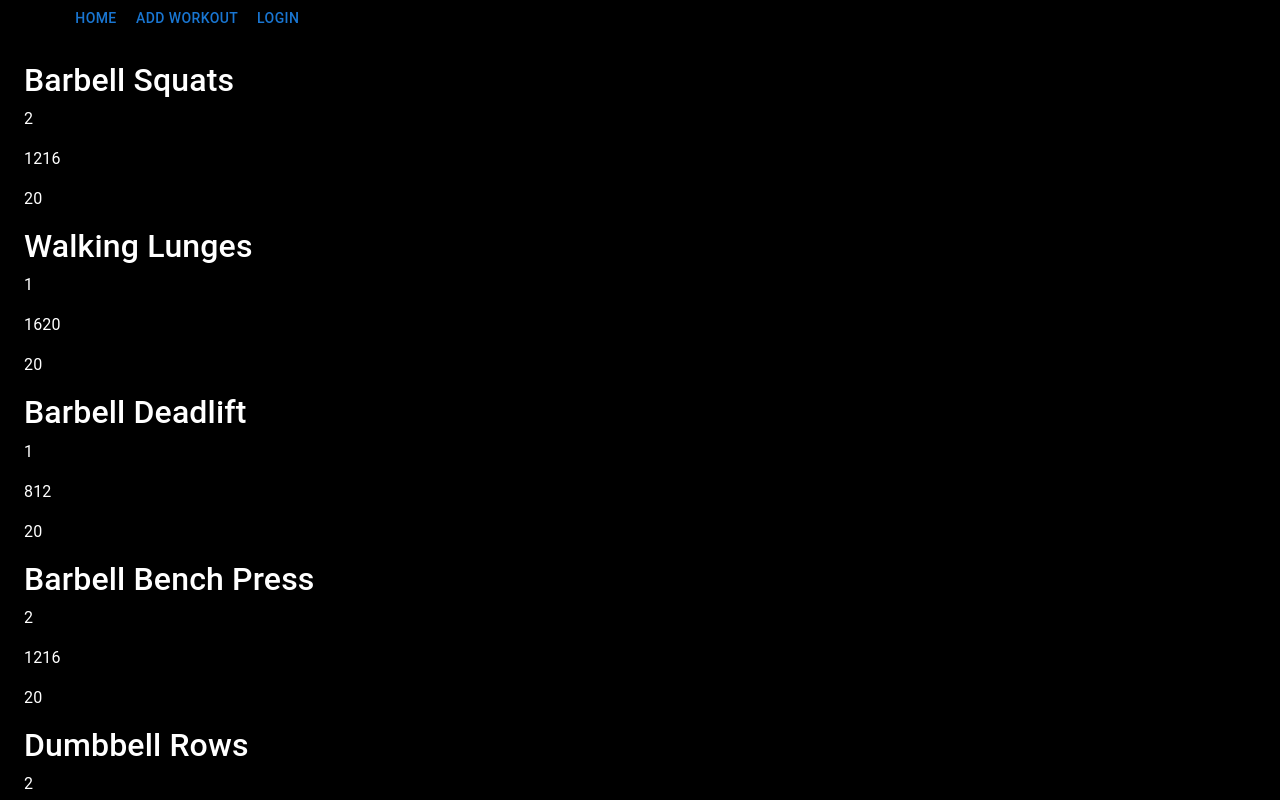
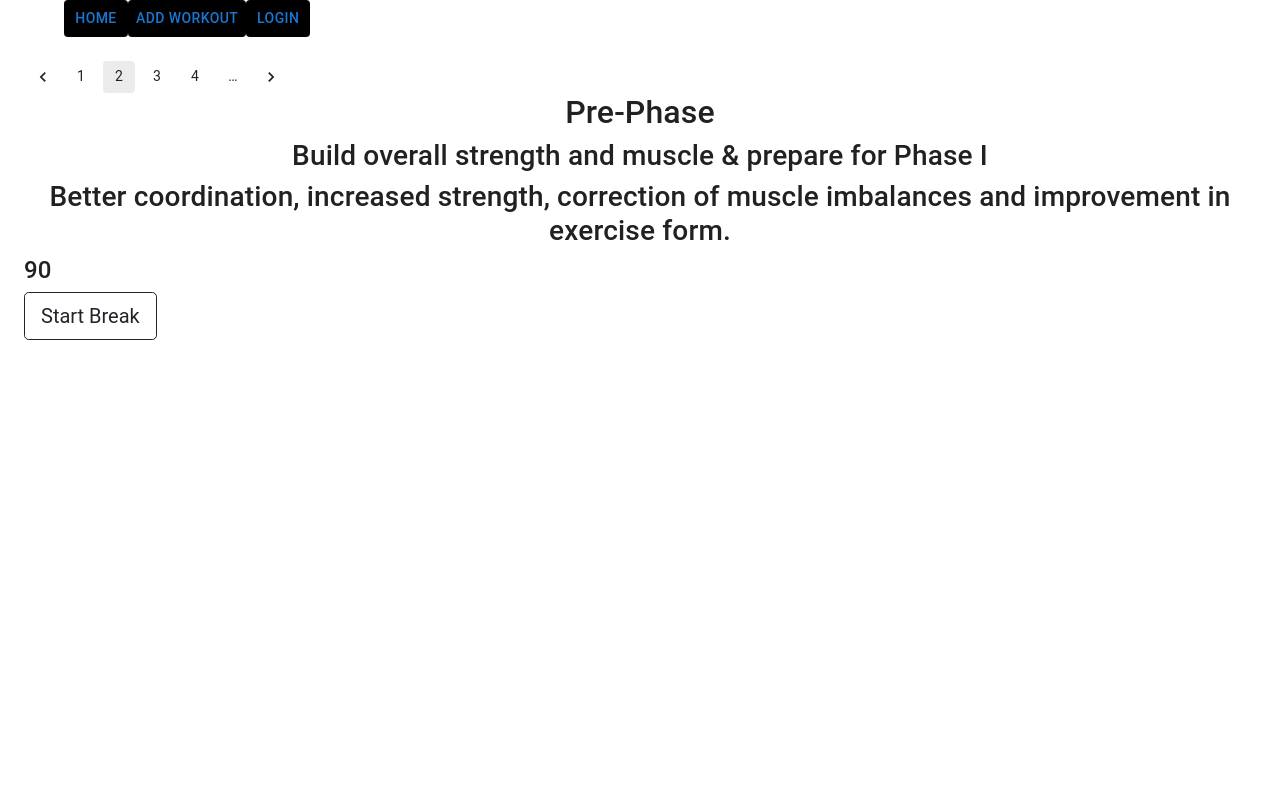
Before and after one commit to johndrake31/workout-app, a React (Create React App) app: page /workout/1 in a window 1280 px wide. Shown: the top 800 px of the page. Built offline with nearby package versions, Linux system fonts and the light colour scheme.

Commit message:
feat(workoutPage): create basic pagination

```diff
--- a/src/App.css
+++ b/src/App.css
@@ -21,7 +21,7 @@
   align-items: center;
   justify-content: center;
   font-size: calc(10px + 2vmin);
-  color: white;
+  color: black;
 }
 
 .App-link {
--- a/src/components/workoutpage/WorkoutPage.tsx
+++ b/src/components/workoutpage/WorkoutPage.tsx
@@ -1,4 +1,4 @@
-import { Container } from '@mui/material';
+import { Container, Pagination } from '@mui/material';
 import React, { useEffect, useState } from 'react';
 import { useParams } from 'react-router-dom';
 import { IWorkout } from '../../interfaces/ISport';
@@ -7,8 +7,9 @@ import Exercise from './components/Exercise';
 
 const WorkoutPage = () => {
   const [workout, setWorkout] = useState<IWorkout>();
+  const [breakTimer, setBreakTimer] = useState<number>(0);
+  const [page, setPage] = React.useState(2);
   let params = useParams();
-  const [breakTimer, setBreakTimer] = useState<number>(0);
 
   useEffect(() => {
     const getWorkout = workoutSamples.filter(
@@ -22,9 +23,24 @@ const WorkoutPage = () => {
     }
   }, []);
 
+
+  const handleChange = (event: React.ChangeEvent<unknown>, value: number) => {
+    console.log(workout?.exercises[value - 1]);
+
+    setPage(value);
+  };
+
   return (
     <Container maxWidth='xl' sx={{ p: 3 }}>
-      {workout && workout.exercises.map((exr)=>(
+      <Pagination
+        count={workout?.exercises.length}
+        page={page}
+        onChange={handleChange}
+        shape='rounded'
+        boundaryCount={0}
+      />
+      {/* {workout && workout.exercises.map((exr, index)=>(
+
         <Exercise
         title={exr.title}
         sets={exr.sets}
@@ -39,14 +55,14 @@ const WorkoutPage = () => {
         />
 
       ))
-      }
-      <h2 className='text-white text-center'>{workout?.mainTitle}</h2>
-      <h3 className='text-white text-center'>{workout?.discriptionShort}</h3>
-      <h3 className='text-white text-center'>{workout?.discriptionExtra}</h3>
+      } */}
+      <h2 className='text-center'>{workout?.mainTitle}</h2>
+      <h3 className='text-center'>{workout?.discriptionShort}</h3>
+      <h3 className='text-center'>{workout?.discriptionExtra}</h3>
       <h4>{breakTimer}</h4>
       <button
         type='button'
-        className='btn btn-outline-light bg-transparent btn-lg'
+        className='btn btn-outline-dark bg-transparent btn-lg'
       >
         Start Break
       </button>
--- a/src/components/workoutpage/components/Exercise.tsx
+++ b/src/components/workoutpage/components/Exercise.tsx
@@ -8,11 +8,11 @@ const Exercise: React.FC<IExercise> = (props) => {
     imgUrl='', } = props;
   return (
     <>
-      <h2 className='text-white'>{title}</h2>
+      <h2 className=''>{title}</h2>
       <div>
-        <p className='text-white'>{sets}</p>
-        <p className='text-white'>{reps}</p>
-        <p className='text-white'>{weight}</p>
+        <p className=''>{sets}</p>
+        <p className=''>{reps}</p>
+        <p className=''>{weight}</p>
       </div>
     </>
   );
```
Also changed, not shown: src/index.css.
